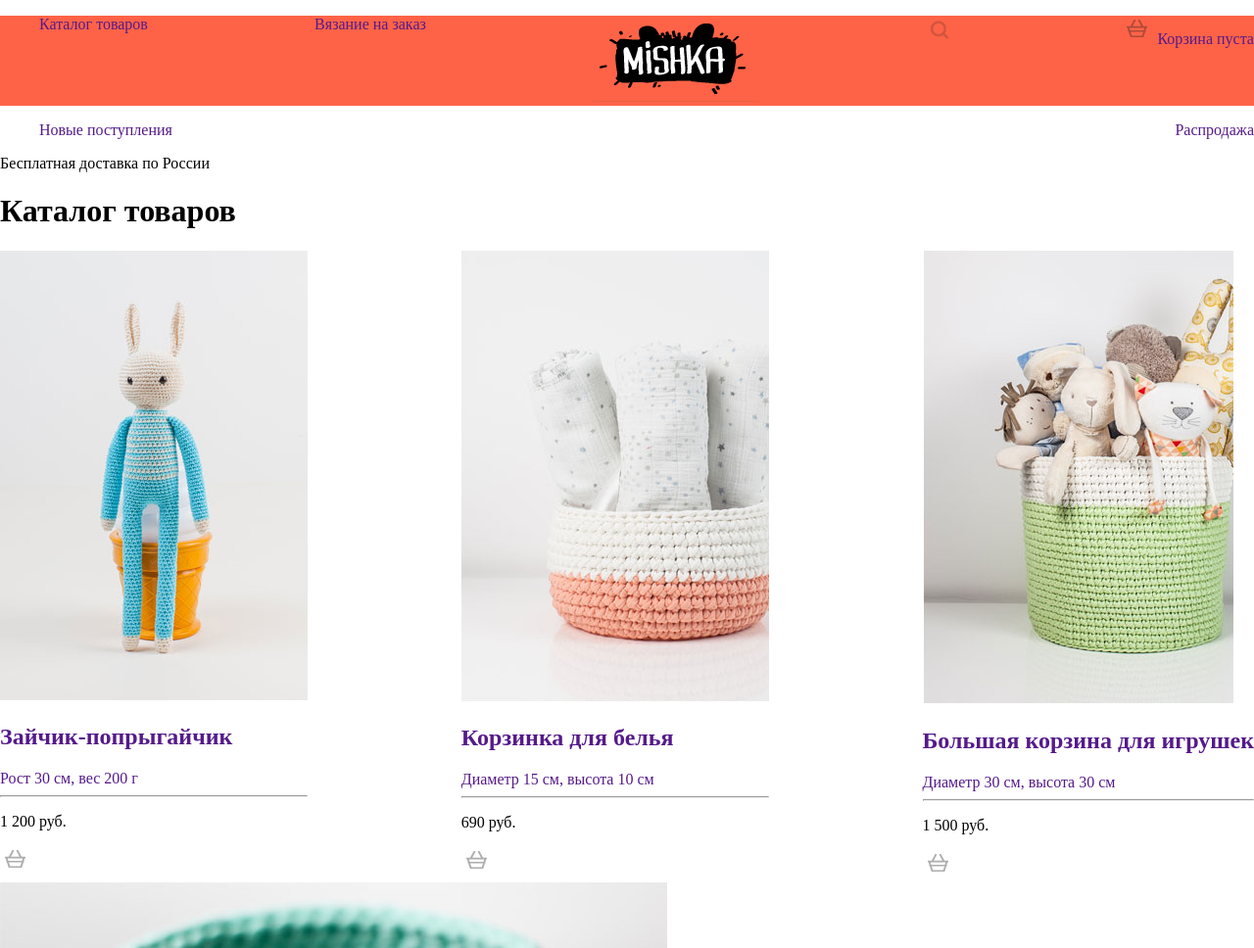
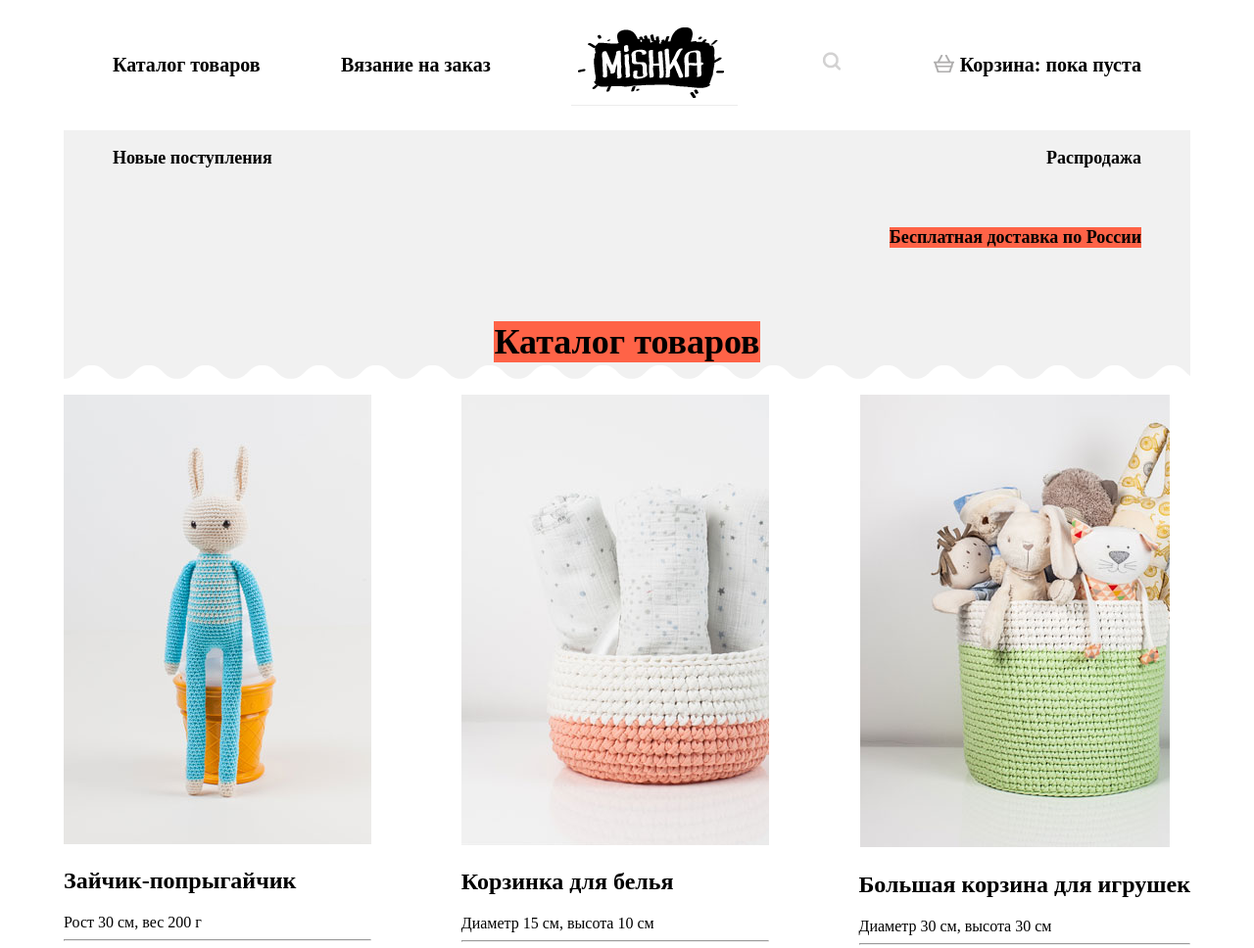
Before and after one commit to losev-al/Front-Lessons, a website built with Parcel: page index.html in a window 1280 px wide. Shown: the top 968 px of the page at 98% size. Built offline with nearby package versions, Linux system fonts and the light colour scheme.

Commit message:
Верстаю меню

```diff
--- a/css/main.css
+++ b/css/main.css
@@ -3,23 +3,65 @@ body{
     display: grid;
     margin: 0px;
     padding: 0px;
+    justify-content: center;
+}
+header {
+    width: 1150px;
+}
+main {
+    width: 1150px;
+}
+footer {
+    width: 1150px;
 }
 .mainMenu{
-    height: 90;
-    background: tomato;
+    height: 80;
     align-self: center;
+    font-size: 20px;
+    font-weight: bold;
+}
+.sunMenuPlace {
+    background-color: rgb(241, 241, 241);
+    height: 270px;
+    background-image: url(/image/back/wave.png);
+    background-position: left bottom;
+    background-repeat: repeat-x;
+    display: -webkit-flex;
+    display: grid; /*отображает контейнер как блочный элемент*/
+    font-size: 18px;
+    font-weight: bold;
 }
 ul{
     list-style: none; /*убираем маркеры списка*/
     display: -webkit-flex;
     display: flex; /*отображает контейнер как блочный элемент*/
     justify-content: space-between; /*Flex-элементы выравниваются по главной оси, свободное место между ними распределяется следующим образом: первый блок располагается в начале flex-контейнера, последний блок – в конце, все остальные блоки равномерно распределены в оставшемся пространстве, а свободное пространство равномерно распределяется между элементами.*/
+    align-items: center;
+    padding: 0px 50px;
 }
 a{
     text-decoration: none; /*убираем подчеркивание текста ссылок*/
+    color: black;
 }
 .goods{
     display: -webkit-flex;
     display: flex; /*отображает контейнер как блочный элемент*/
     justify-content: space-between; /*Flex-элементы выравниваются по главной оси, свободное место между ними распределяется следующим образом: первый блок располагается в начале flex-контейнера, последний блок – в конце, все остальные блоки равномерно распределены в оставшемся пространстве, а свободное пространство равномерно распределяется между элементами.*/
 }
+a.iconWithText {
+    display: -webkit-flex;
+    display: flex; /*отображает контейнер как блочный элемент*/
+    align-items: center;
+}
+.promo {
+    align-self: flex-start;
+    justify-self: flex-end;
+    background: tomato;
+    margin: 25px 50px;
+}
+h1 {
+    align-self: center;
+    justify-self: center;
+    background: tomato;
+    margin: 25px 50px;
+}
--- a/index.html
+++ b/index.html
@@ -19,12 +19,13 @@
                 <li><a href="">
                     <img src="image/searche.png" alt="Поиск" />
                 </a>
-                <li><a href="">
+                <li><a href="" class="iconWithText">
                     <img src="image/cart.png" alt="Корзина" />
-                    Корзина пуста
+                    Корзина: пока пуста
                 </a>
             </ul>
         </nav>
+        <div class="sunMenuPlace">
             <nav class="subMenu">
                 <ul>
                     <li><a href="">Новые поступления</a>
@@ -33,6 +34,7 @@
             </nav>
             <div class="promo">Бесплатная доставка по России</div>
             <h1 class="currentPage">Каталог товаров</h1>
+        </div>
     </header>
     <main>
         <section class="goods">
@@ -83,8 +85,8 @@
                 <a href="">СДЕЛАТЬ ЗАКАЗ</a>
             </div>
         </article>
+    </main>
     <footer>
-            <nav>
         <ul>
             <li><a href=""><img src="image/footer/logo.png" alt="Логотип"></a>
             <li><a href="">
@@ -101,8 +103,6 @@
                 <img src="image/footer/creatroLogo.png" alt="Корзина" />
             </a>
         </ul>
-            </nav>
     </footer>
-    </main>
 </body>
 </html>
```
Also changed, not shown: image/back/wave.png (added). Lines whose indentation alone changed are shown as unchanged.
